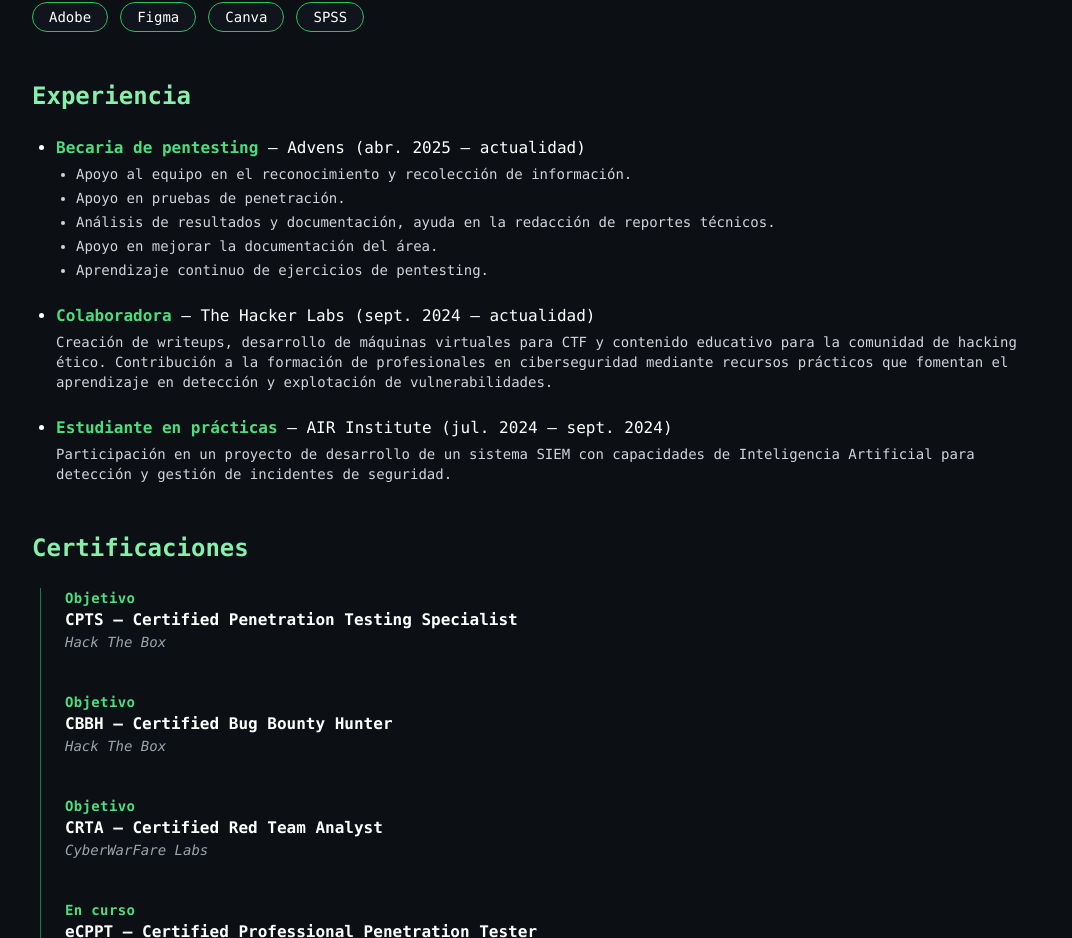
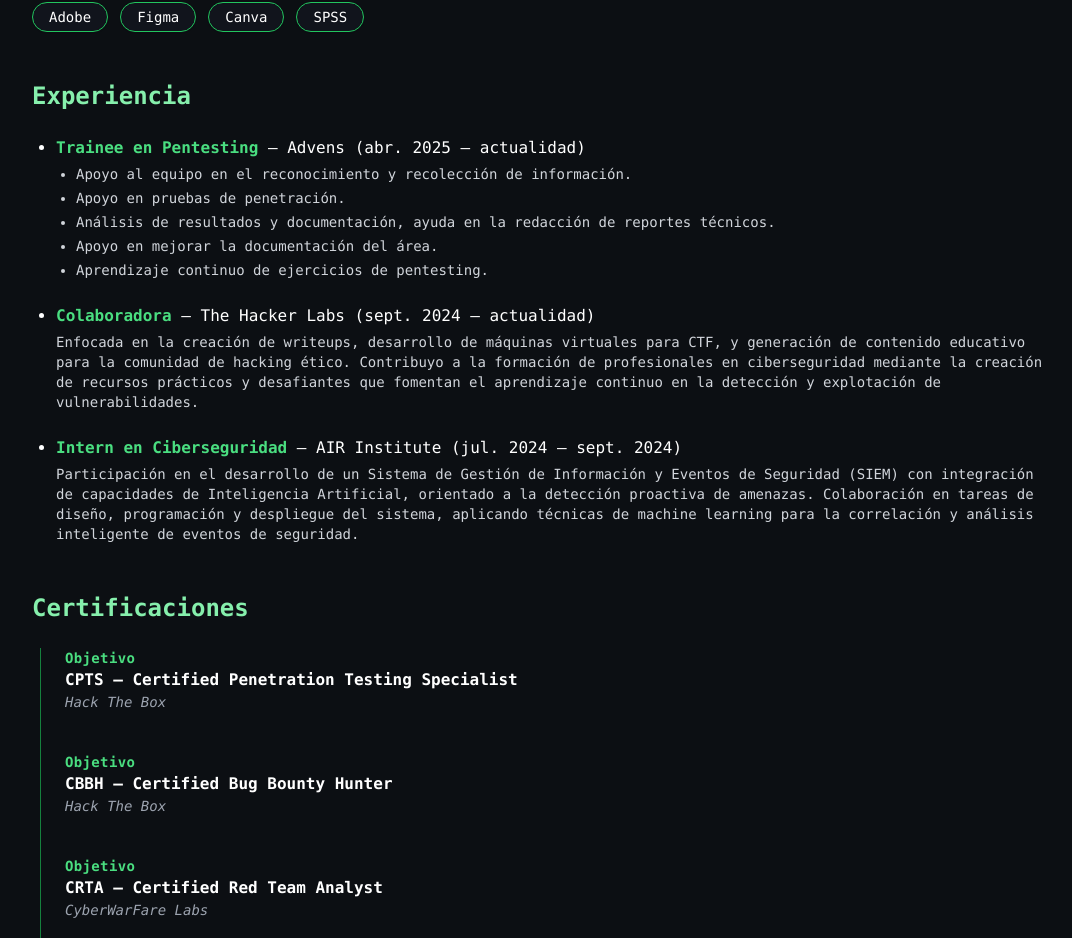
Before and after one commit to beafn28/beafn28.es, a Vue app: page /sobremi in a window 1280 px wide. Shown: the part 2386-3324 px from the top of the page, without its empty margins (96-1168 px from the left). Built offline with nearby package versions, Linux system fonts and the light colour scheme.

Commit message:
mejorar sobre mi (experiencia)

```diff
--- a/src/views/SobreMi.vue
+++ b/src/views/SobreMi.vue
@@ -67,7 +67,7 @@
   <h2 class="text-2xl font-semibold text-green-300 mb-6 mt-12">Experiencia</h2>
   <ul class="list-disc pl-6 text-white space-y-6 text-base">
     <li>
-      <strong class="text-green-400">Becaria de pentesting</strong> — Advens (abr. 2025 – actualidad)<br />
+      <strong class="text-green-400">Trainee en Pentesting</strong> — Advens (abr. 2025 – actualidad)<br />
       <ul class="list-disc pl-5 text-sm text-gray-300 mt-1 space-y-1">
         <li>Apoyo al equipo en el reconocimiento y recolección de información.</li>
         <li>Apoyo en pruebas de penetración.</li>
@@ -79,13 +79,14 @@
     <li>
       <strong class="text-green-400">Colaboradora</strong> — The Hacker Labs (sept. 2024 – actualidad)<br />
       <p class="text-sm text-gray-300 mt-1">
-        Creación de writeups, desarrollo de máquinas virtuales para CTF y contenido educativo para la comunidad de hacking ético. Contribución a la formación de profesionales en ciberseguridad mediante recursos prácticos que fomentan el aprendizaje en detección y explotación de vulnerabilidades.
+        Enfocada en la creación de writeups, desarrollo de máquinas virtuales para CTF, y generación de contenido educativo para la comunidad de hacking ético. Contribuyo a la formación de profesionales en ciberseguridad mediante la creación de recursos prácticos y desafiantes que fomentan el aprendizaje continuo en la detección y explotación de vulnerabilidades.
       </p>
     </li>
     <li>
-      <strong class="text-green-400">Estudiante en prácticas</strong> — AIR Institute (jul. 2024 – sept. 2024)<br />
+      <strong class="text-green-400">Intern en Ciberseguridad</strong> — AIR Institute (jul. 2024 – sept. 2024)<br />
       <p class="text-sm text-gray-300 mt-1">
-        Participación en un proyecto de desarrollo de un sistema SIEM con capacidades de Inteligencia Artificial para detección y gestión de incidentes de seguridad.
+        Participación en el desarrollo de un Sistema de Gestión de Información y Eventos de Seguridad (SIEM) con integración de capacidades de Inteligencia Artificial, orientado a la detección proactiva de amenazas.
+Colaboración en tareas de diseño, programación y despliegue del sistema, aplicando técnicas de machine learning para la correlación y análisis inteligente de eventos de seguridad.
       </p>
     </li>
   </ul>
```
